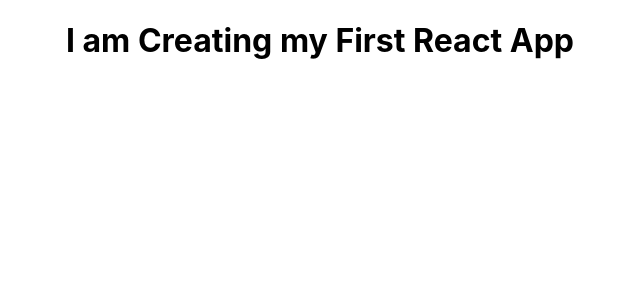
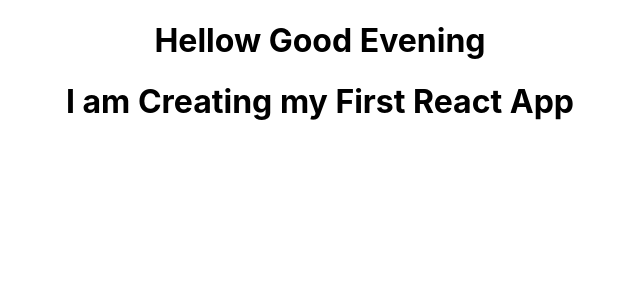
Before and after one commit to khurram4034/React_Practice_Bootcamp2020, a React (Create React App) app: page / in a window 1280 px wide. Shown: the top 300 px of the page, without its empty margins (320-960 px from the left). Built offline with nearby package versions, Linux system fonts and the light colour scheme.

Commit message:
App.js function changes

```diff
--- a/src/App.js
+++ b/src/App.js
@@ -3,6 +3,7 @@
 function App() {
   return (
     <div className="App">
+      <h1>Hellow Good Evening</h1>
       <h1>I am Creating my First React App</h1>
     </div>
   );
```
